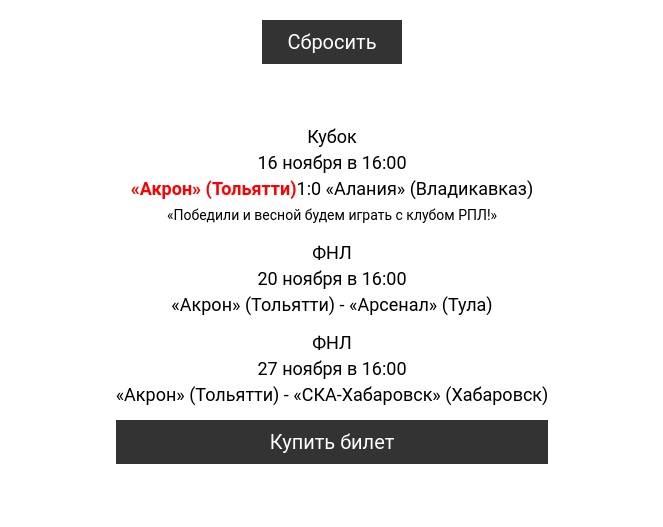
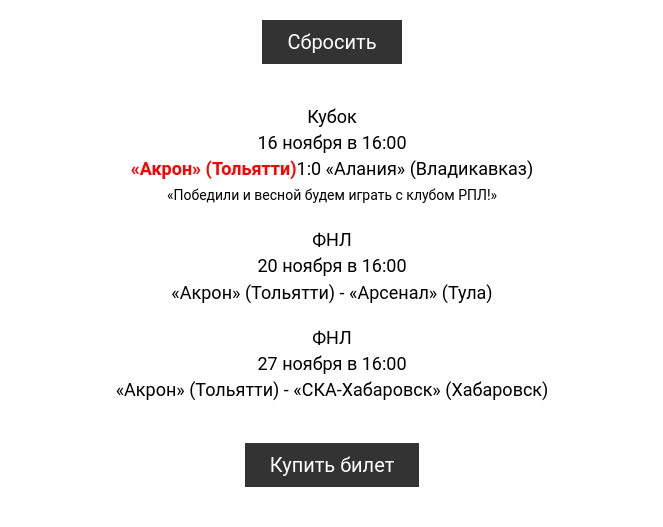
Before and after one commit to tfdf63/game1, a plain HTML site: page index.html in a window 1280 px wide. Shown: the part 278-805 px from the top of the page, without its empty margins (308-971 px from the left). Drawn offline with Linux system fonts and the light colour scheme.

Commit message:
update result margin a

```diff
--- a/css/style.css
+++ b/css/style.css
@@ -86,8 +86,8 @@
     transform: scale(0.95);
 }
 .match {
-    margin-top: 60px;
-    height: 400px;
+    margin-top: 40px;
+    /* height: 450px; */
     display: flex;
     justify-content: space-between;
     flex-direction: column;
@@ -106,7 +106,7 @@
     color: #fff;
 }
 a {
-    margin-bottom: 60px;
+    margin: 40px auto;
     text-decoration: none;
 }
 
--- a/index.html
+++ b/index.html
@@ -34,8 +34,8 @@
         <div class="text"> Кубок<br />16 ноября в 16:00<br /><span>«Акрон» (Тольятти)</span>1:0 «Алания»
             (Владикавказ)<br />
             <div class="comment">«Победили и весной будем играть с клубом РПЛ!»</div>
-        </div>
-        <div class="text"> ФНЛ<br />20 ноября в 16:00<br />«Акрон» (Тольятти) - «Арсенал» (Тула)</div>
+        </div><br />
+        <div class="text"> ФНЛ<br />20 ноября в 16:00<br />«Акрон» (Тольятти) - «Арсенал» (Тула)</div><br />
         <div class="text"> ФНЛ<br />27 ноября в 16:00<br />«Акрон» (Тольятти) - «СКА-Хабаровск» (Хабаровск)</div>
         <a href="https://fcakron.ru/tickets/?utm_source=fun_game" class="pay">Купить билет</a>
     </div>
```
